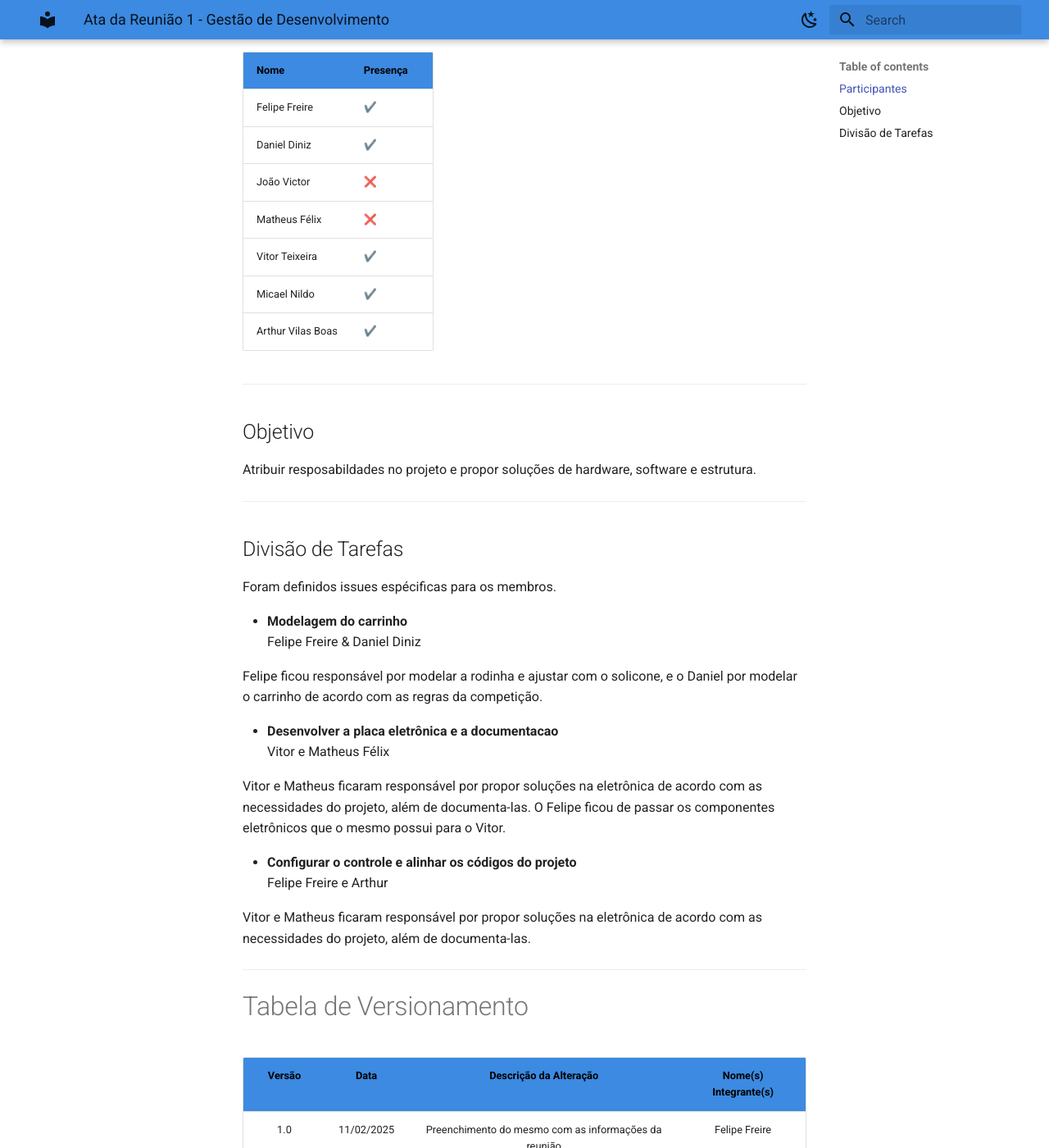
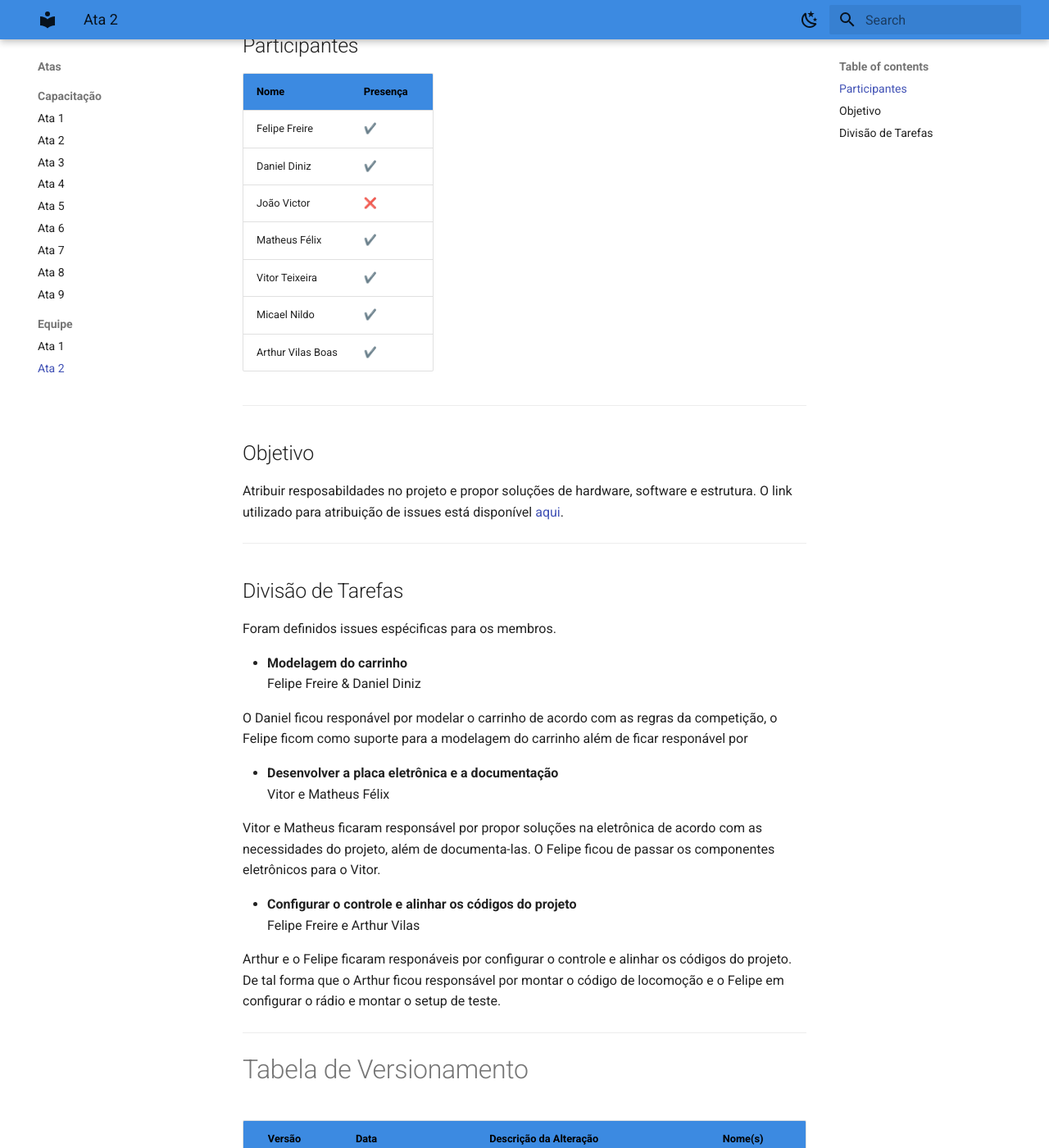
Before and after one commit to FelipeFreire-gf/roboSumo, an MkDocs documentation site: the page built from docs/atas-reuniao/equipe/ata-reuniao-2.md, in a window 1280 px wide and 1400 px high, scrolled down 401 px. Shown: the whole window at 82% size. Built offline with MkDocs 1.6.1 and Material for MkDocs 9.7.7, drawn with Linux system fonts in a browser that asks for light colours; some of the changed text lies outside the part shown.

Commit message:
correcoes ata 11

```diff
--- a/docs/atas-reuniao/equipe/ata-reuniao-2.md
+++ b/docs/atas-reuniao/equipe/ata-reuniao-2.md
@@ -4,7 +4,7 @@
 **Hora:** 21:00
 **Local:** Online - Discord
 
-**Responsável pela Reunião e ATA:** Micael Nildo e Felipe Freire
+**Responsável pela Reunião e ATA:** Micael Nildo (responsável pela reunião) e Felipe Freire (responsável pela ata)
 
 ---
 
@@ -15,7 +15,7 @@
 | Felipe Freire     | ✔️    |
 | Daniel Diniz      | ✔️    |
 | João Victor       | ❌    |
-| Matheus Félix     | ❌    |
+| Matheus Félix     | ✔️    |
 | Vitor Teixeira    | ✔️    |
 | Micael Nildo      | ✔️    |
 | Arthur Vilas Boas | ✔️    |
@@ -23,7 +23,7 @@
 ---
 ## Objetivo
 
-Atribuir resposabildades no projeto e propor soluções de hardware, software e estrutura.
+Atribuir resposabildades no projeto e propor soluções de hardware, software e estrutura. O link utilizado para atribuição de issues está disponível [aqui](https://docs.google.com/spreadsheets/d/135mzD1ZBbD6M-8duQVhTYMZb_10_hOWJFWDvoCnPvOk/edit?gid=117011966#gid=117011966).
 
 ---
 ## Divisão de Tarefas
@@ -33,17 +33,17 @@ Foram definidos issues espécificas para os membros.
 - **Modelagem do carrinho**
   Felipe Freire & Daniel Diniz
 
-Felipe ficou responsável por modelar a rodinha e ajustar com o solicone, e o Daniel por modelar o carrinho de acordo com as regras da competição.
+ O Daniel ficou responável por modelar o carrinho de acordo com as regras da competição, o Felipe ficom como suporte para a modelagem do carrinho além de ficar responável por
 
-- **Desenvolver a placa eletrônica e a documentacao**
+- **Desenvolver a placa eletrônica e a documentação**
   Vitor e Matheus Félix
 
-Vitor e Matheus ficaram responsável por propor soluções na eletrônica de acordo com as necessidades do projeto, além de documenta-las. O Felipe ficou de passar os componentes eletrônicos que o mesmo possui para o Vitor.
+Vitor e Matheus ficaram responsável por propor soluções na eletrônica de acordo com as necessidades do projeto, além de documenta-las. O Felipe ficou de passar os componentes eletrônicos para o Vitor.
 
 - **Configurar o controle e alinhar os códigos do projeto**
-  Felipe Freire e Arthur
+  Felipe Freire e Arthur Vilas
 
-Vitor e Matheus ficaram responsável por propor soluções na eletrônica de acordo com as necessidades do projeto, além de documenta-las.
+Arthur e o Felipe ficaram responáveis por configurar o controle e alinhar os códigos do projeto. De tal forma que o Arthur ficou responsável por montar o código de locomoção e o Felipe em configurar o rádio e montar o setup de teste.
 
 ---
 # Tabela de Versionamento
--- a/mkdocs.yml
+++ b/mkdocs.yml
@@ -18,6 +18,7 @@ nav:
 
       - Equipe:
           - Ata 1: "atas-reuniao/equipe/ata-reuniao-1.md"
+          - Ata 2: "atas-reuniao/equipe/ata-reuniao-2.md"
 
   - Documentação:
       - Eletrônica: "documento-eletronica/documento-eletronica.md"
```
Also changed, not shown: docs/documento-eletronica/documento-eletronica.md (+13 -0 lines), docs/links/links.md (+1 -1 lines).
